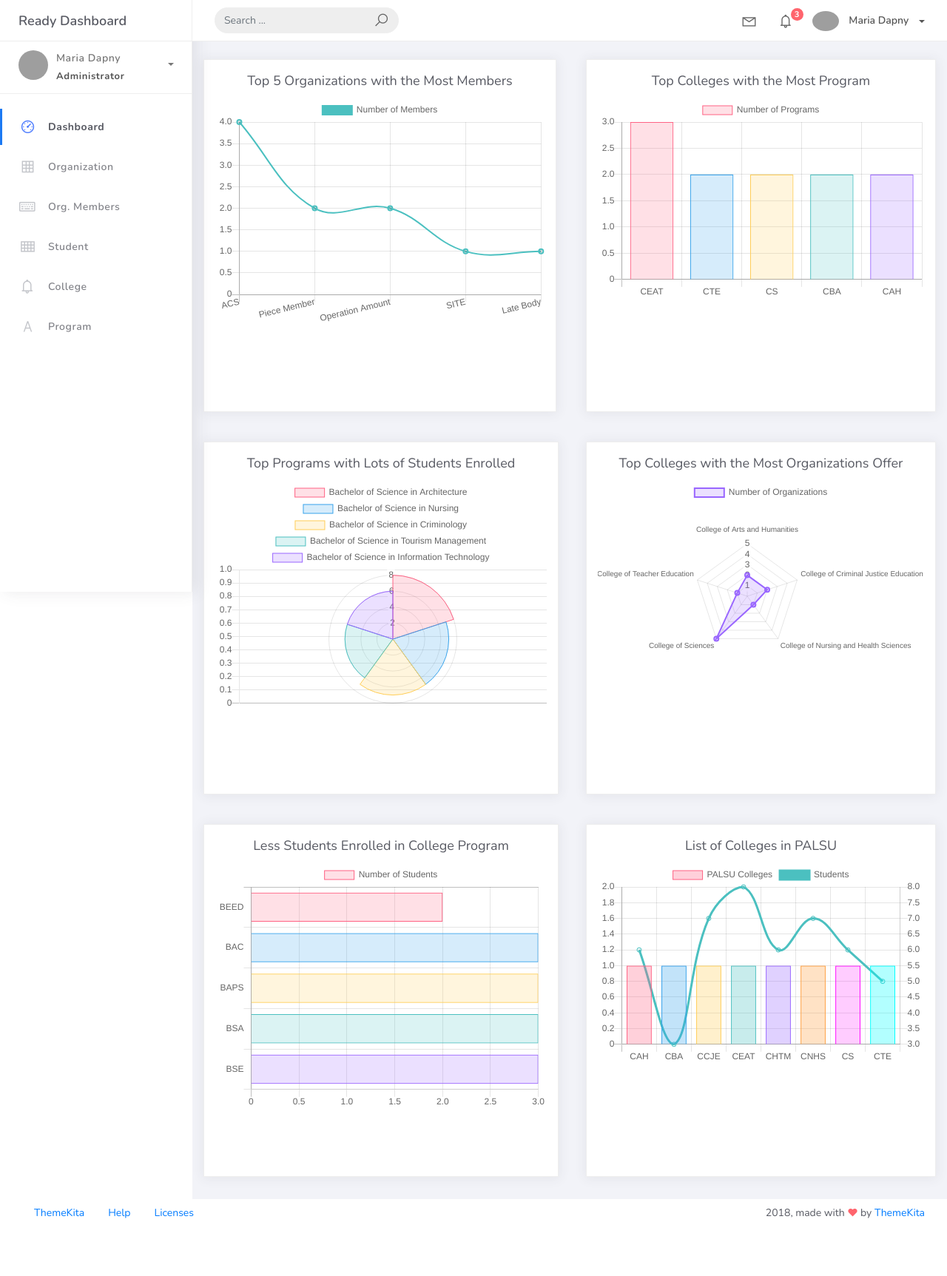
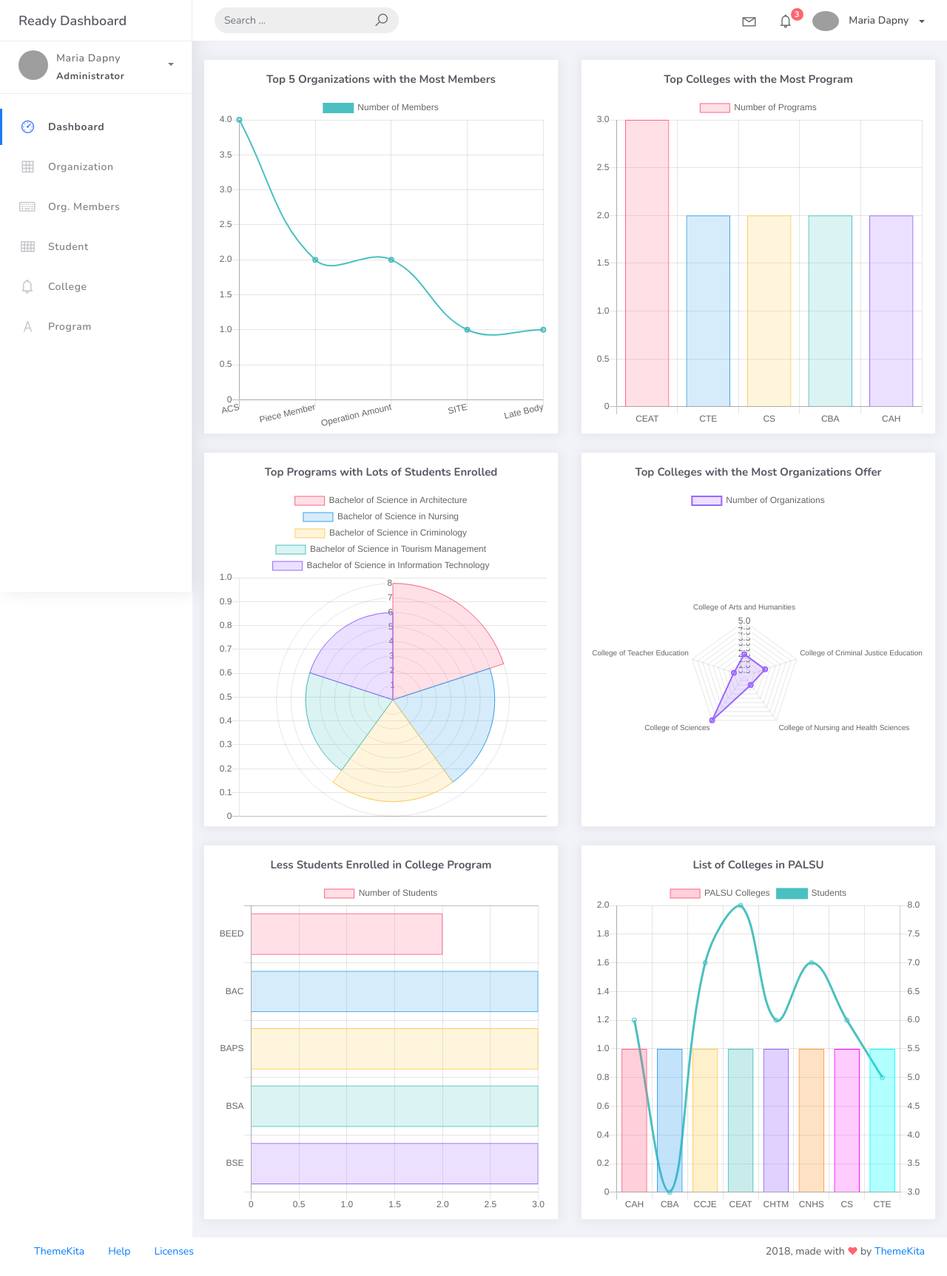
Before and after one commit to itsmedapny/PSUSphere, a Django app: page / in a window 1280 px wide. Shown: the whole page at 74% size. Before the commit the page ends 1647 px from the top, so only its background shows below. Run offline with Django 5.2, Linux system fonts and the light colour scheme; data comes from the database, SQL or seed files in the repository; some libraries are stand-ins or nearby versions; grey boxes are pictures that could not be loaded.

Commit message:
Most final commit

```diff
--- a/projectsite/templates/index.html
+++ b/projectsite/templates/index.html
@@ -1,63 +1,65 @@
 {% extends 'base.html' %}
 {% load static %}
 {% block content %}
+<div class="container-fluid">
     <div class="row">
-    <div class="col-md-6">
-        <div class="card" style="margin-top: 80px; margin-left: 15px; margin-right: 3px;">
+        <div class="col-md-6 mb-4" style="margin-top: 80px;">
+            <div class="card h-100">
                 <div class="card-body">
-                <div class="chart-container" style="position: relative; height:450px; width:100%;">
-                    <p style="text-align: center; font-size: 18px; margin-bottom: 10px;">Top 5 Organizations with the Most Members</p>
-                    <canvas id="pie-chart" width="400" height="275"></canvas>
+                    <div class="chart-container" style="position: relative; height: 450px; width: 100%;">
+                        <p class="text-center font-weight-bold">Top 5 Organizations with the Most Members</p>
+                        <canvas id="pie-chart"></canvas>
                     </div>
                 </div>
             </div>
         </div>
-    <div class="col-md-6">
-        <div class="card" style="margin-top: 80px; margin-left: 7px; margin-right: 15PX;">
-            <div class="card-body">
-                <div class="chart-container" style="position: relative; height:450px; width:100%;">
-                    <p style="text-align: center; font-size: 18px; margin-bottom: 10px;">Top Colleges with the Most Program</p>
-                    <canvas id="colleges-chart" width="400" height="250"></canvas>
+        <div class="col-md-6 mb-4" style="margin-top: 80px;">
+            <div class="card h-100">
+                <div class="card-body" >
+                    <div class="chart-container" style="position: relative; height: 450px; width: 100%;">
+                        <p class="text-center font-weight-bold">Top Colleges with the Most Program</p>
+                        <canvas id="colleges-chart"></canvas>
                     </div>
                 </div>
             </div>
         </div>
-    <div class="col-md-6">
-        <div class="card" style="margin-top: 10px; margin-left: 15px;">
+        <div class="col-md-6 mb-4">
+            <div class="card h-100">
                 <div class="card-body">
-                <div class="chart-container" style="position: relative; height:450px; width:100%;">
-                    <p style="text-align: center; font-size: 18px; margin-bottom: 10px;">Top Programs with Lots of Students Enrolled</p>
-                    <canvas id="program-chart" width="400" height="275"></canvas>
+                    <div class="chart-container" style="position: relative; height: 450px; width: 100%;">
+                        <p class="text-center font-weight-bold">Top Programs with Lots of Students Enrolled</p>
+                        <canvas id="program-chart"></canvas>
                     </div>
                 </div>
             </div>
         </div>
-    <div class="col-md-6">
-        <div class="card" style="margin-top: 10px; margin-left: 7px; margin-right: 15PX;">
+        <div class="col-md-6 mb-4">
+            <div class="card h-100">
                 <div class="card-body">
-                <div class="chart-container" style="position: relative; height:450px; width:100%;">
-                    <p style="text-align: center; font-size: 18px; margin-bottom: 10px;">Top Colleges with the Most Organizations Offer</p>
-                    <canvas id="organizations-chart" width="430" height="250"></canvas>
+                    <div class="chart-container" style="position: relative; height: 450px; width: 100%;">
+                        <p class="text-center font-weight-bold">Top Colleges with the Most Organizations Offer</p>
+                        <canvas id="organizations-chart"></canvas>
                     </div>
                 </div>
             </div>
         </div>
-    <div class="col-md-6">
-        <div class="card" style="margin-top: 10px; margin-left: 15px;">
+        <div class="col-md-6 mb-4">
+            <div class="card h-100">
                 <div class="card-body">
-                <div class="chart-container" style="position: relative; height:450px; width:100%;">
-                    <p style="text-align: center; font-size: 18px; margin-bottom: 10px;">Less Students Enrolled in College Program</p>
-                    <canvas id="less-chart" width="200" height="150"></canvas>
+                    <div class="chart-container" style="position: relative; height: 450px; width: 100%;">
+                        <p class="text-center font-weight-bold">Less Students Enrolled in College Program</p>
+                        <canvas id="less-chart"></canvas>
                     </div>
                 </div>
             </div>
         </div>
-    <div class="col-md-6">
-        <div class="card" style="margin-top: 10px; margin-left: 7px; margin-right: 15PX;">
+        <div class="col-md-6 mb-4">
+            <div class="card h-100">
                 <div class="card-body">
-                <div class="chart-container" style="position: relative; height:450px; width:100%;">
-                    <p style="text-align: center; font-size: 18px; margin-bottom: 10px;">List of Colleges in PALSU</p>
-                    <canvas id="allcollege-chart" width="400" height="250"></canvas>
+                    <div class="chart-container" style="position: relative; height: 450px; width: 100%;">
+                        <p class="text-center font-weight-bold">List of Colleges in PALSU</p>
+                        <canvas id="allcollege-chart"></canvas>
+                    </div>
                 </div>
             </div>
         </div>
@@ -85,6 +87,8 @@
             }]
         },
         options: {
+            responsive: true,
+            maintainAspectRatio: false,
             scales: {
                 yAxes: [{
                     ticks: {
@@ -125,6 +129,8 @@
             }]
         },
         options: {
+            responsive: true,
+            maintainAspectRatio: false,
             scales: {
                 yAxes: [{
                     ticks: {
@@ -165,6 +171,8 @@
             }]
         },
         options: {
+            responsive: true,
+            maintainAspectRatio: false,
             scales: {
                 yAxes: [{
                     ticks: {
@@ -193,6 +201,8 @@
             }]
         },
         options: {
+            responsive: true,
+            maintainAspectRatio: false,
             scale: {
                 ticks: {
                     beginAtZero: true
@@ -201,18 +211,18 @@
         }
     });
 
-    // List of Less Students in PALSU (Pie Chart)
+    // List of Less Students in PALSU (Horizontal Bar Chart)
     var programx = {{ programx | safe }};
     var less_students = {{ less_students | safe }};
 
-    var collegesCtx = document.getElementById('less-chart').getContext('2d');
-    var collegesChart = new Chart(collegesCtx, {
-        type: 'horizontalBar', // Change type to 'horizontalBar'
+    var lessCtx = document.getElementById('less-chart').getContext('2d');
+    var lessChart = new Chart(lessCtx, {
+        type: 'horizontalBar',
         data: {
-            labels: programx, // Set programx as labels for x-axis
+            labels: programx,
             datasets: [{
                 label: 'Number of Students',
-                data: less_students, // y value from less_students
+                data: less_students,
                 backgroundColor: [
                     'rgba(255, 99, 132, 0.2)',
                     'rgba(54, 162, 235, 0.2)',
@@ -231,6 +241,8 @@
             }]
         },
         options: {
+            responsive: true,
+            maintainAspectRatio: false,
             scales: {
                 xAxes: [{
                     ticks: {
@@ -246,10 +258,9 @@
         }
     });
 
-
-    // List of Colleges in PALSU (Pie Chart)
-    var collegeNames = {{ all_college_names|safe }};
-    var studentCounts = {{ student_counts|safe }};
+    // List of Colleges in PALSU (Bar and Line Chart)
+    var collegeNames = {{ all_college_names | safe }};
+    var studentCounts = {{ student_counts | safe }};
 
     var allCollegeData = {
         labels: collegeNames,
@@ -293,6 +304,8 @@
         type: 'bar',
         data: allCollegeData,
         options: {
+            responsive: true,
+            maintainAspectRatio: false,
             scales: {
                 yAxes: [{
                     type: 'linear',
@@ -314,7 +327,5 @@
 
     var allCollegeCtx = document.getElementById('allcollege-chart').getContext('2d');
     new Chart(allCollegeCtx, allCollegeConfig);
-
-
 </script>
 {% endblock %}
```
Lines whose indentation alone changed are shown as unchanged.
